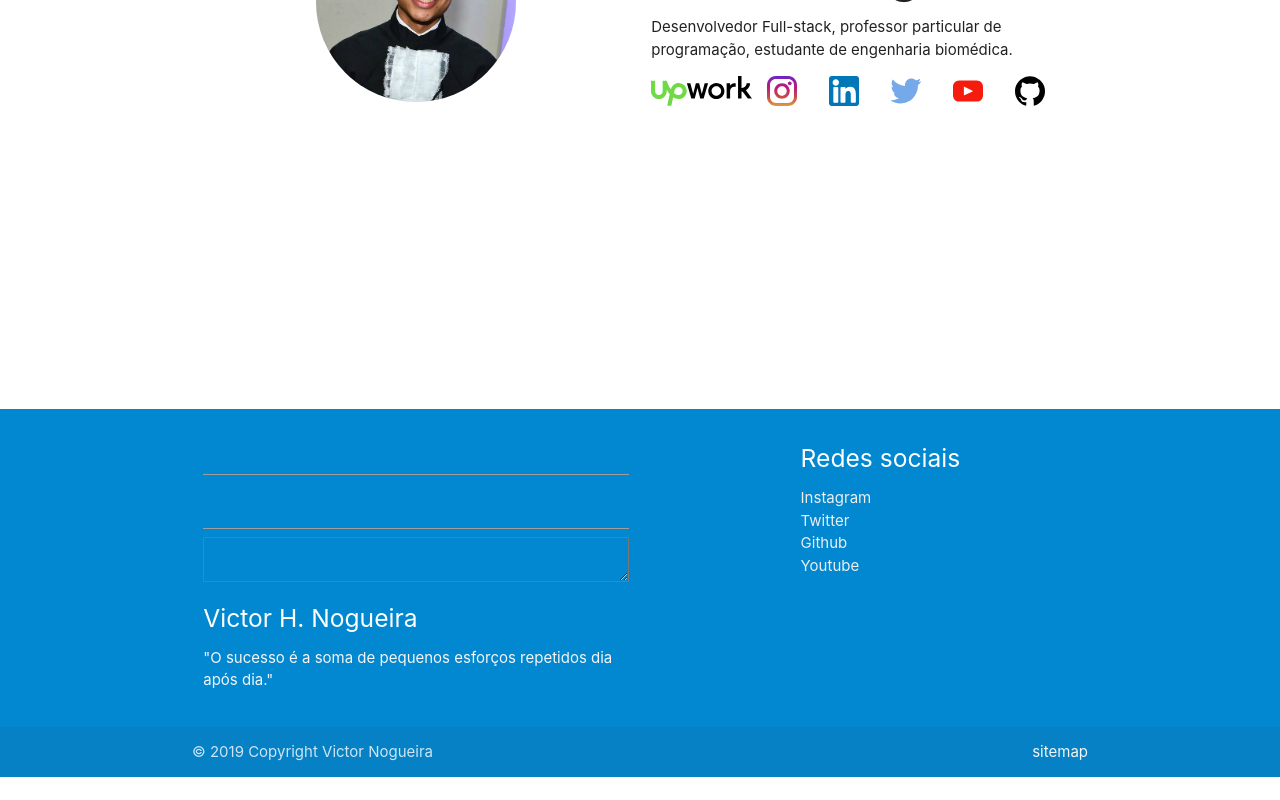
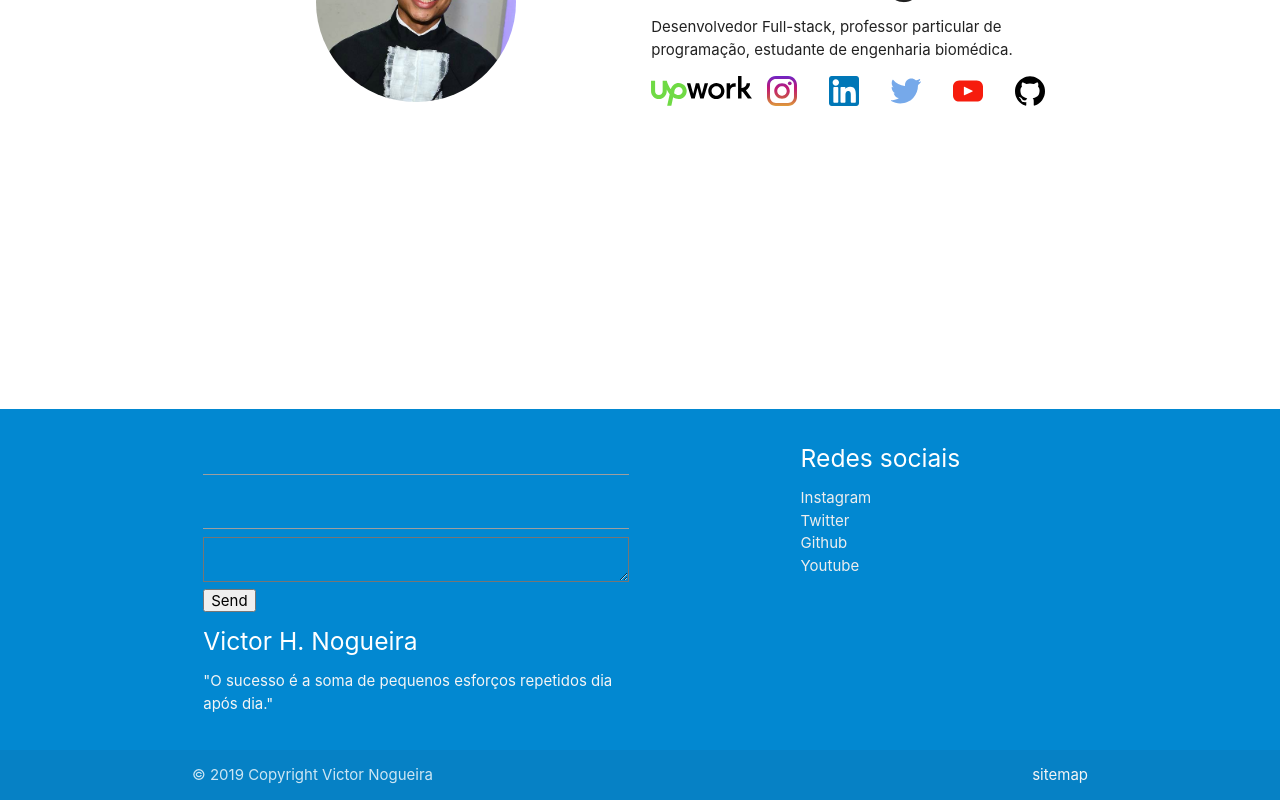
Before and after one commit to victorhnogueira/victorhnogueira, a React (Create React App) app: page / in a window 1280 px wide. Shown: the part 430-1230 px from the top of the page. Before the commit the page ends 1207 px from the top, so only its background shows below. Built offline with nearby package versions, Linux system fonts and the light colour scheme.

Commit message:
add method to form

```diff
--- a/src/App.js
+++ b/src/App.js
@@ -359,6 +359,8 @@ function App(){
   <input type="text" name="name" />
   <input type="email" name="email" />
   <textarea name="message"></textarea>
+  <button type="submit">Send</button>
+
 </form>
                 <h5 className="white-text">Victor H. Nogueira</h5>
                 <p className="grey-text text-lighten-4">"O sucesso é a soma de pequenos esforços repetidos dia após dia."</p>
```
